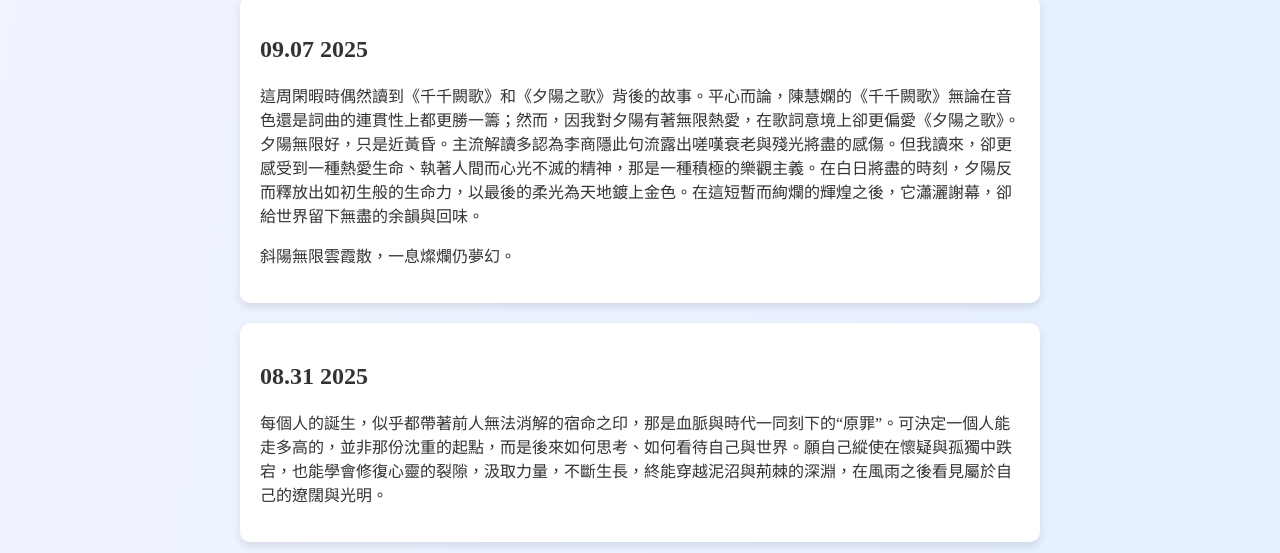
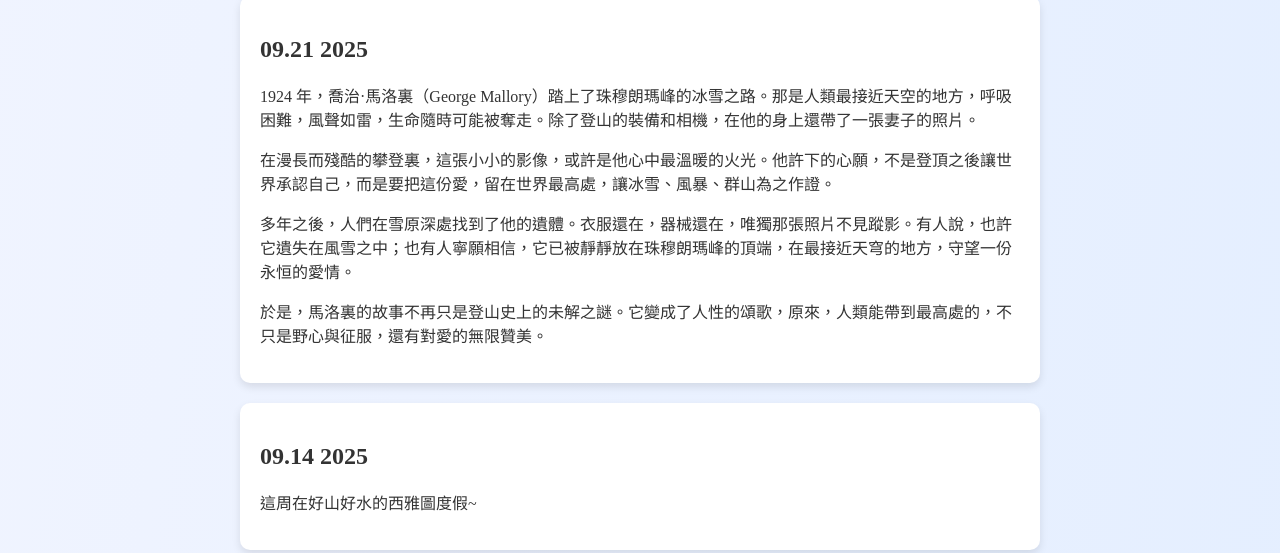
Before and after one commit to xzyjpfdlsasm/xzyjpfdlsasm.github.io, a plain HTML site: page index.html in a window 1280 px wide. Shown: the part 278-831 px from the top of the page. Drawn offline with Linux system fonts and the light colour scheme.

Commit message:
Update index.html

```diff
--- a/index.html
+++ b/index.html
@@ -63,6 +63,23 @@
         allow="autoplay; clipboard-write; encrypted-media; fullscreen; picture-in-picture"
         loading="lazy">
         </iframe>
+
+        <article>
+            <h2>09.21 2025</h2>
+            <p>1924 年，喬治·馬洛裏（George Mallory）踏上了珠穆朗瑪峰的冰雪之路。那是人類最接近天空的地方，呼吸困難，風聲如雷，生命隨時可能被奪走。除了登山的裝備和相機，在他的身上還帶了一張妻子的照片。</p>
+            <p>在漫長而殘酷的攀登裏，這張小小的影像，或許是他心中最溫暖的火光。他許下的心願，不是登頂之後讓世界承認自己，而是要把這份愛，留在世界最高處，讓冰雪、風暴、群山為之作證。</p>
+            <p>多年之後，人們在雪原深處找到了他的遺體。衣服還在，器械還在，唯獨那張照片不見蹤影。有人說，也許它遺失在風雪之中；也有人寧願相信，它已被靜靜放在珠穆朗瑪峰的頂端，在最接近天穹的地方，守望一份永恒的愛情。</p>
+            <p>於是，馬洛裏的故事不再只是登山史上的未解之謎。它變成了人性的頌歌，原來，人類能帶到最高處的，不只是野心與征服，還有對愛的無限贊美。</p>
+        </article>
+
+
+
+        <article>
+            <h2>09.14 2025</h2>
+            <p>這周在好山好水的西雅圖度假~</p>
+        </article>
+
+
 
         <article>
             <h2>09.07 2025</h2>
```
